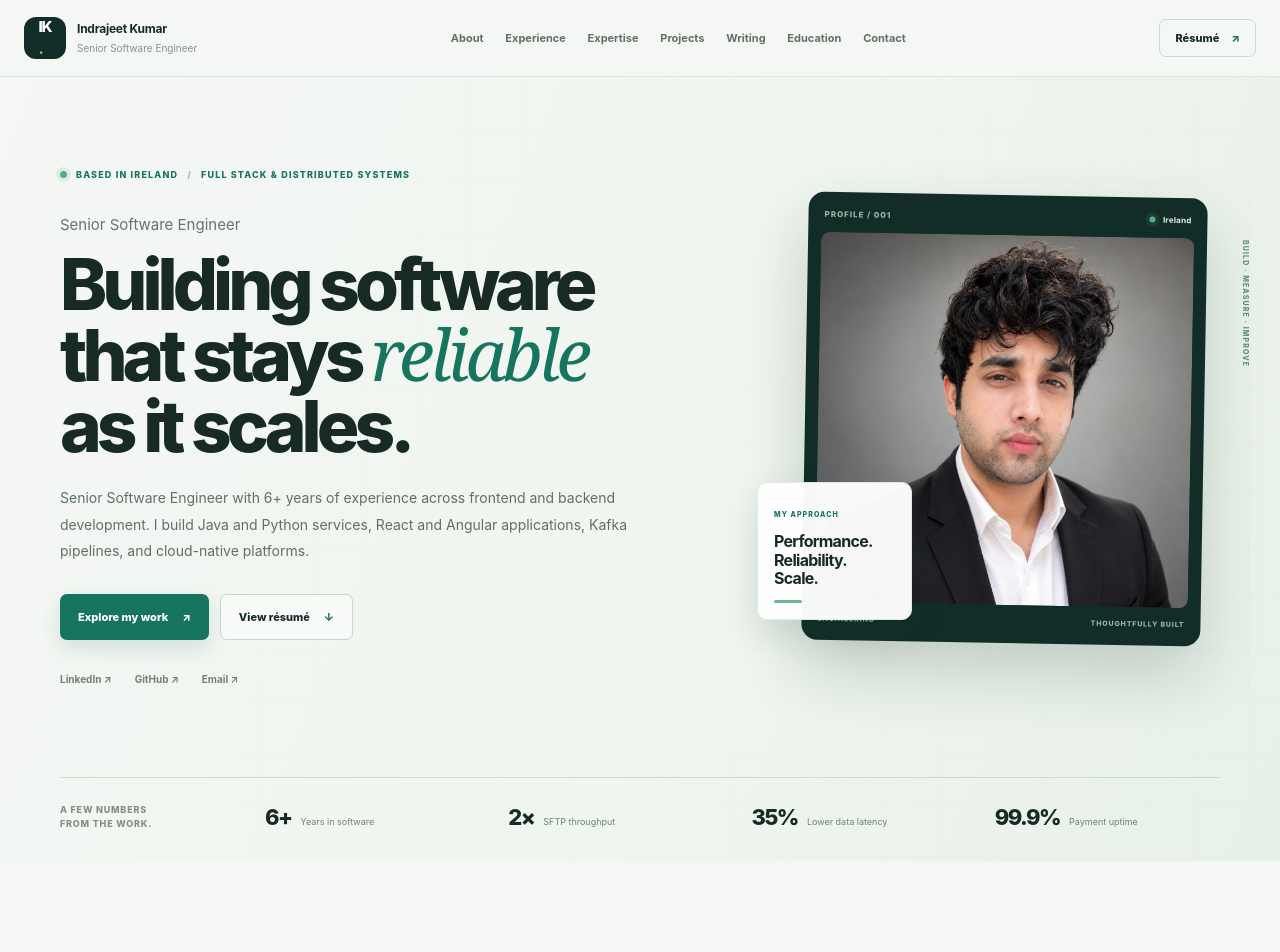
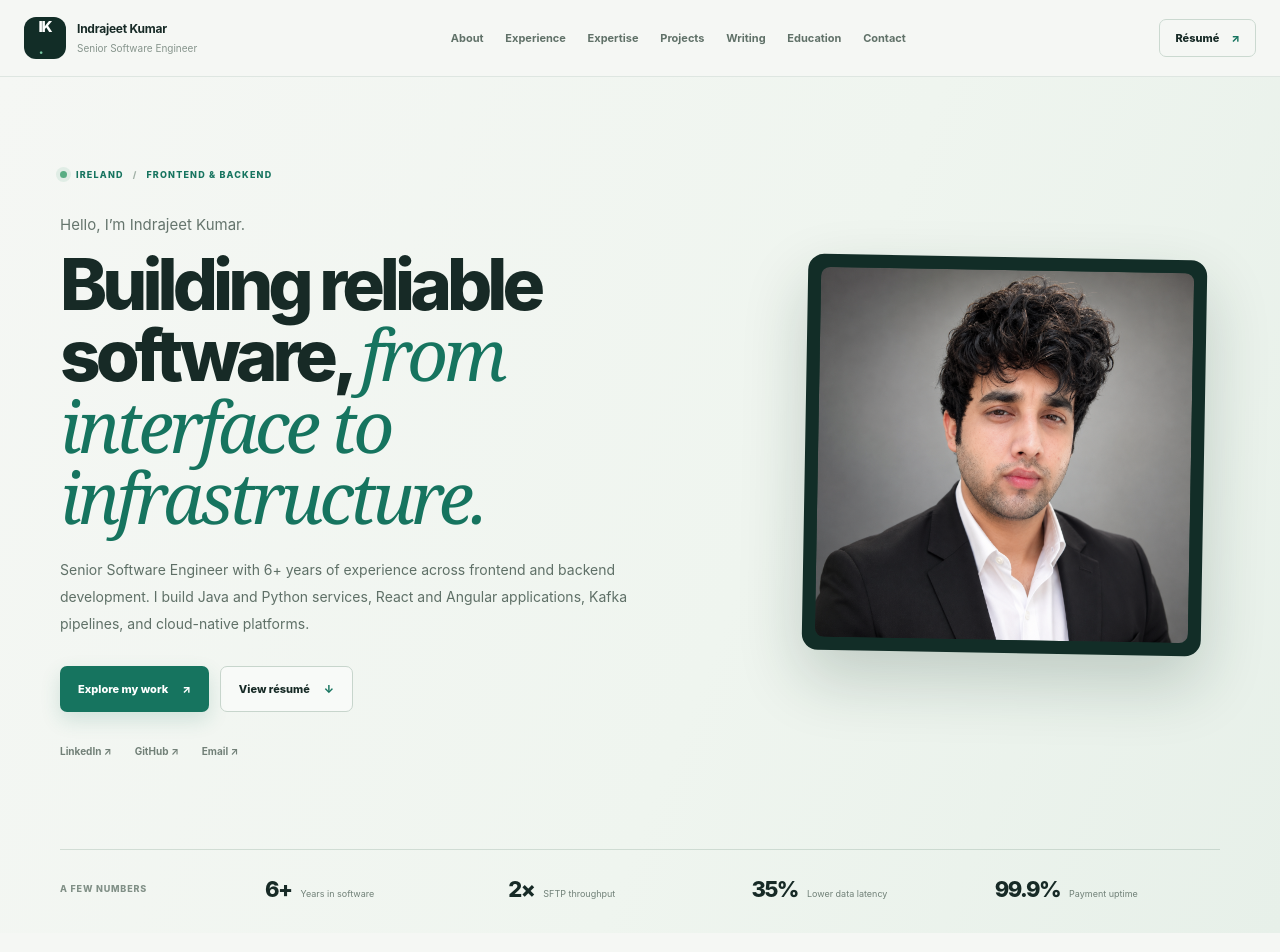
Before and after one commit to officio-indrajeet/officio-indrajeet.github.io, a React (Vite) app: page / in a window 1280 px wide. Shown: the top 952 px of the page. Built offline with nearby package versions, Linux system fonts and the light colour scheme.

Commit message:
Refine Apple-inspired portfolio content

```diff
--- a/src/components/Hero.tsx
+++ b/src/components/Hero.tsx
@@ -3,12 +3,11 @@ import { userData } from "../data/userData";
 export default function Hero() {
   return (
     <section id="home" className="hero">
-      <div className="hero-grid" aria-hidden="true"></div>
       <div className="container hero-main">
         <div className="hero-copy">
-          <div className="eyebrow"><span className="status-dot"></span> Based in {userData.location} <span className="eyebrow-separator">/</span> Full Stack & Distributed Systems</div>
-          <p className="hero-greeting">Senior Software Engineer</p>
-          <h1>Building software that stays <em>reliable</em> as it scales.</h1>
+          <div className="eyebrow"><span className="status-dot"></span> {userData.location} <span className="eyebrow-separator">/</span> Frontend & Backend</div>
+          <p className="hero-greeting">Hello, I’m {userData.name}.</p>
+          <h1>Building reliable software, <em>from interface to infrastructure.</em></h1>
           <p className="hero-summary">{userData.bio}</p>
           <div className="hero-actions">
             <a href="#experience" className="button button-solid">Explore my work <span>↗</span></a>
@@ -22,16 +21,12 @@ export default function Hero() {
         </div>
         <div className="hero-visual">
           <div className="portrait-card">
-            <div className="portrait-top"><span>PROFILE / 001</span><span><i></i> {userData.location}</span></div>
             <img src={userData.avatar} alt={userData.name + " — Senior Software Engineer"} />
-            <div className="portrait-bottom"><span>ENGINEERING</span><span>THOUGHTFULLY BUILT</span></div>
           </div>
-          <div className="hero-floating-card"><small>MY APPROACH</small><strong>Performance.<br/>Reliability.<br/>Scale.</strong><span></span></div>
-          <div className="hero-side-label">BUILD · MEASURE · IMPROVE</div>
         </div>
       </div>
       <div className="container hero-metrics">
-        <div className="metrics-intro">A few numbers<br/>from the work.</div>
+        <div className="metrics-intro">A few numbers</div>
         <div className="metrics-grid">
           {userData.impact.map((item) => <div className="metric" key={item.label}><strong>{item.value}</strong><span>{item.label}</span></div>)}
         </div>
```
